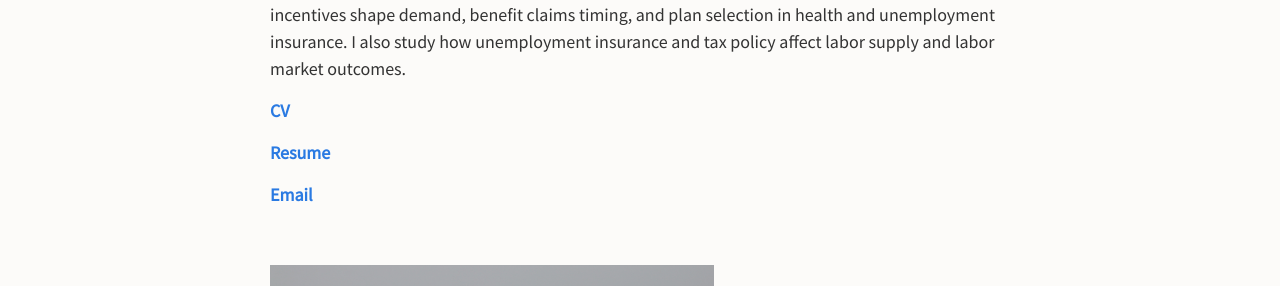
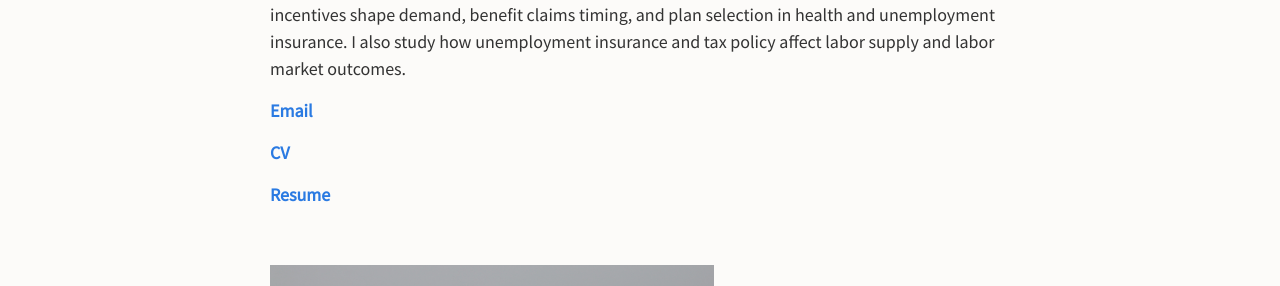
Before and after one commit to verazb/verazb.github.io, a Jekyll site: the page built from index.md, in a window 1280 px wide and 900 px high. Shown: the part 353-639 px from the top of the window. Built offline with Jekyll 4.4.1, drawn with Linux system fonts in a browser that asks for light colours; our own code applies the rules of GitHub Pages for plain Markdown files.

```diff
--- a/index.md
+++ b/index.md
@@ -9,13 +9,13 @@ I am a postdoctoral researcher in the Department of Economics at the [University
 
 My research interests lie in public finance, health and labor economics. I examine the functioning of insurance markets and transfer systems. In recent work, I analyze how dynamic pricing incentives shape demand, benefit claims timing, and plan selection in health and unemployment insurance. I also study how unemployment insurance and tax policy affect labor supply and labor market outcomes.
 
-
+**[Email](mailto:zabrodina@berkeley.edu)**
 
 **[CV](docs/Zabrodina_CV.pdf)**
 
 **[Resume](docs/Zabrodina_resume.pdf)**
 
-**[Email](mailto:zabrodina@berkeley.edu)**
+
 
 
 <br />
```
